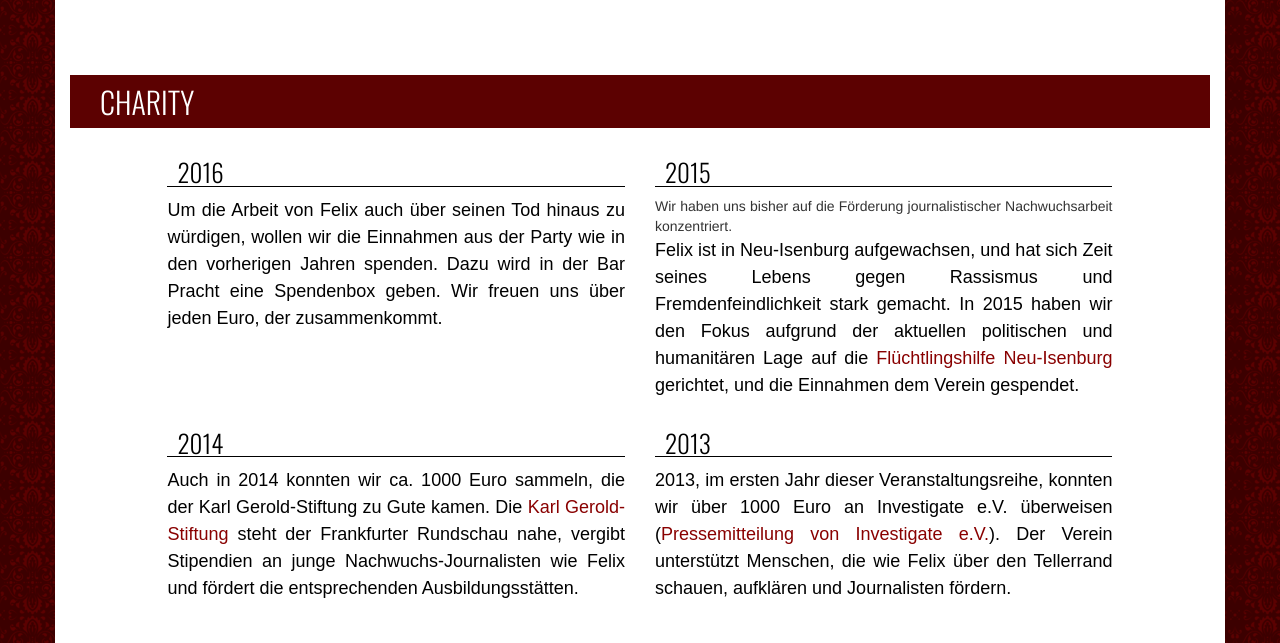
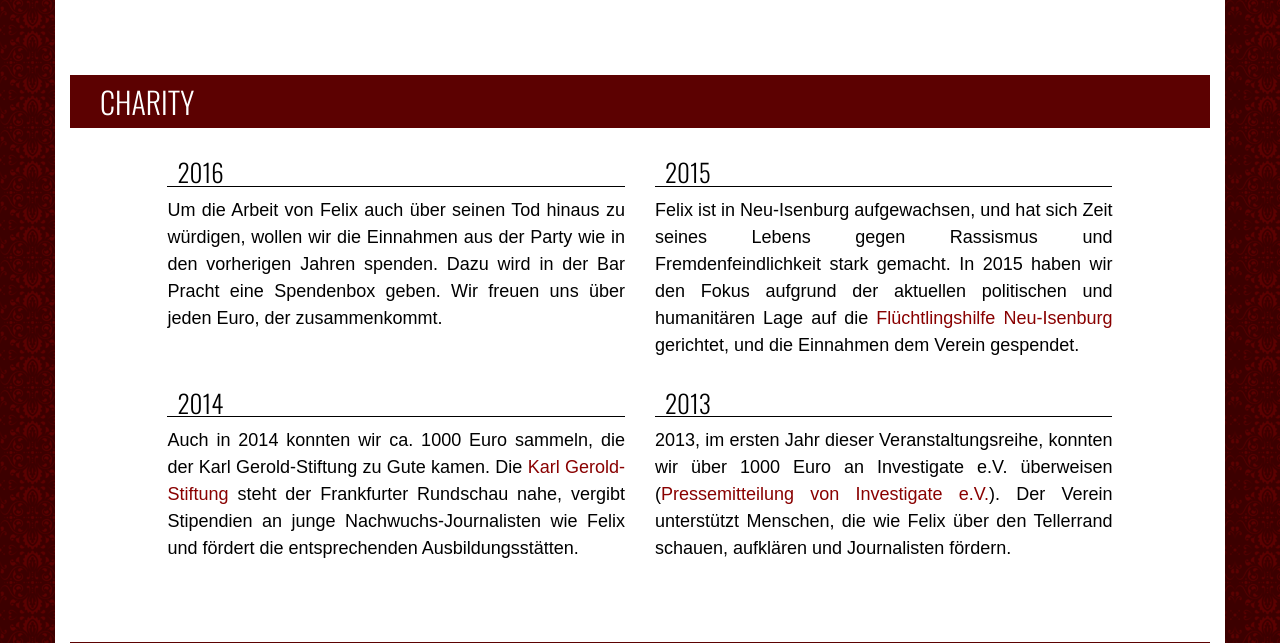
Before and after one commit to dhalla/felixhelbig-ev, a PHP site: page / in a window 1280 px wide. Shown: the part 1855-2498 px from the top of the page. Run offline with PHP 8.4, Linux system fonts and the light colour scheme; some libraries are stand-ins or nearby versions; some web fonts are replaced.

Commit message:
update 2016

```diff
--- a/index.php
+++ b/index.php
@@ -232,7 +232,6 @@
             </div>
             <div class="col-md-5">
               <h3>2015</h3>
-                Wir haben uns bisher auf die Förderung journalistischer Nachwuchsarbeit konzentriert.
               <p>
                 Felix ist in Neu-Isenburg aufgewachsen, und hat sich Zeit seines Lebens gegen Rassismus und Fremdenfeindlichkeit stark gemacht.
                 In 2015 haben wir den Fokus aufgrund der aktuellen politischen und humanitären Lage auf die <a href="http://www.fluechtlingshilfe-neu-isenburg.de/" target="_blank">Flüchtlingshilfe Neu-Isenburg</a> gerichtet, und die Einnahmen dem Verein gespendet.
```
